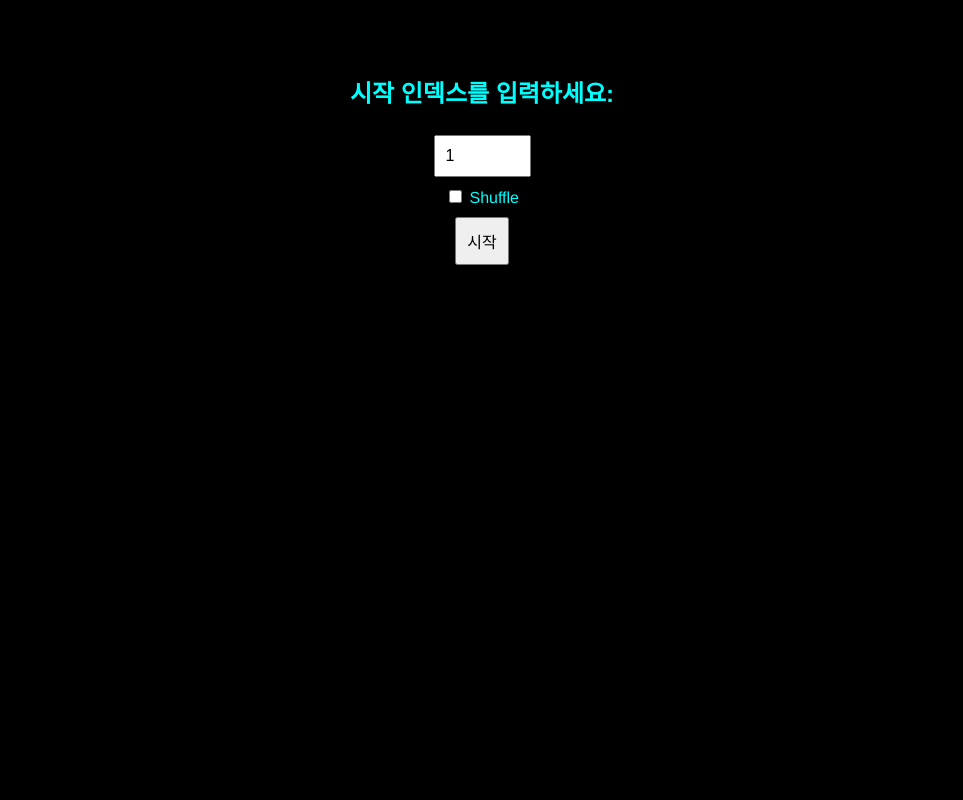
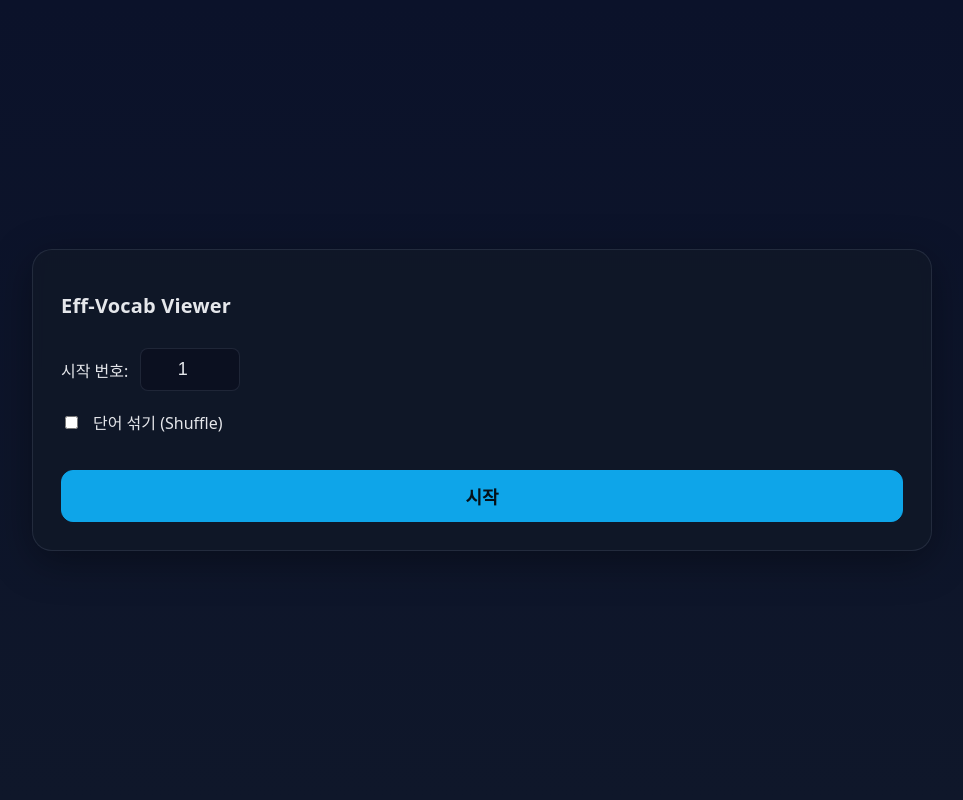
Before and after one commit to khakha93/english-vocab, a Flask app: page / in a window 1280 px wide. Shown: the whole page, without its empty margins (158-1121 px from the left). Run offline with Flask 3, Linux system fonts and the light colour scheme; parts of the project's set-up code (start-up, migrations or seed data) failed here and were passed over.

Commit message:
UI 수정

```diff
--- a/app.py
+++ b/app.py
@@ -17,10 +17,13 @@ app.config["SESSION_TYPE"] = "filesystem"
 # os.makedirs(session_dir, exist_ok=True)
 # app.config["SESSION_FILE_DIR"] = session_dir
 
-# /tmp는 Render에서 안전하게 쓸 수 있는 디렉토리
-session_dir = '/tmp/flask_session'
-os.makedirs(session_dir, exist_ok=True)
-app.config["SESSION_FILE_DIR"] = session_dir
+# Render와 같은 일부 배포 환경에서는 '/tmp' 디렉토리에만 쓰기가 가능합니다.
+session_dir = os.path.join('/tmp', 'flask_session')
+try:
+    os.makedirs(session_dir, exist_ok=True)
+    app.config["SESSION_FILE_DIR"] = session_dir
+except OSError as e:
+    app.logger.warning(f"Could not create session directory: {e}")
 
 Session(app)
 
@@ -28,7 +31,7 @@ app.secret_key = 'your_very_secret_key'
 
 # 데이터 로딩 (애플리케이션 시작 시 한 번만 로드)
 try:
-    with open('./vocab/data.json', 'r', encoding='utf-8') as f:
+    with open('vocab/data.json', 'r', encoding='utf-8') as f:
         EFF_JS_ORIGINAL = json.load(f)
 except FileNotFoundError:
     print("Warning: efficiencyvoca_highschool_essential.csv not found.")
@@ -76,7 +79,31 @@ def viewer():
     """단어 학습 메인 화면"""
     if 'word_indices' not in session:
         return redirect(url_for('index'))
-    return render_template('viewer.html')
+
+    # 첫 단어 데이터를 미리 불러와서 템플릿에 전달
+    current_pos = session.get('current_index', 0)
+    word_indices = session['word_indices']
+
+    if not (0 <= current_pos < len(word_indices)):
+        # 학습할 단어가 없는 경우 요약 페이지로 바로 이동
+        return redirect(url_for('summary'))
+
+    actual_index = word_indices[current_pos]
+    first_word_data = EFF_JS_ORIGINAL[str(actual_index)]
+    session['last_index'] = actual_index
+
+    # 다음 단어를 위해 세션의 현재 위치를 미리 증가시킴
+    session['current_index'] = current_pos + 1
+
+    # 진행률 문자열 생성
+    progress = current_pos - session.get('start_index', 0) + 1
+    already_know = len(session.get('pass_rows', []))
+    progress_str = f"{progress} ({progress - already_know})"
+
+    # initial_word_data와 initial_progress를 템플릿에 전달
+    return render_template('viewer.html',
+                           initial_word_data=first_word_data,
+                           initial_progress=progress_str)
 
 
 @app.route('/get_word')
@@ -104,8 +131,8 @@ def get_word():
     already_know = len(session['pass_rows'])
 
     return jsonify({
-        'title_en': row['en'],
-        'title_ko': row['ko'],
+        'en': row['en'],
+        'ko': row['ko'],
         'deriv_en': row['deriv_en'],
         'deriv_ko': row['deriv_ko'],
         'progress': f"{progress} ({progress - already_know})",
--- /dev/null
+++ b/static/css/style.css
@@ -0,0 +1,207 @@
+:root {
+    --bg: #0f172a;
+    --card: #111827;
+    --muted: #94a3b8;
+    --txt: #e5e7eb;
+    --accent: #22d3ee;
+    --card-border: rgba(148, 163, 184, .15);
+    --screen-border: rgba(148, 163, 184, .25);
+}
+
+* {
+    box-sizing: border-box;
+}
+
+body {
+    margin: 0;
+    font-family: system-ui, -apple-system, Segoe UI, Roboto, Pretendard, Apple SD Gothic Neo, Malgun Gothic, Arial, sans-serif;
+    background: linear-gradient(180deg, #0b122a, #0f172a);
+    color: var(--txt);
+    min-height: 100vh;
+    min-height: calc(var(--vh, 1vh) * 100);
+    display: grid;
+    place-items: center;
+    padding: 24px;
+}
+
+.app {
+    width: min(900px, 92vw);
+    background: rgba(17, 24, 39, .8);
+    border: 1px solid var(--card-border);
+    border-radius: 20px;
+    padding: 28px;
+    box-shadow: 0 10px 40px rgba(0, 0, 0, .35);
+    backdrop-filter: blur(6px);
+}
+
+header {
+    display: flex;
+    align-items: center;
+    justify-content: space-between;
+    gap: 12px;
+    margin-bottom: 16px;
+}
+
+.title {
+    font-weight: 700;
+    letter-spacing: .2px;
+    font-size: 20px;
+}
+
+.muted {
+    color: var(--muted);
+    font-size: 14px;
+}
+
+.screen {
+    display: flex;
+    flex-direction: column; /* Default to top-bottom split for mobile */
+    height: 45vh;
+    min-height: 280px;
+    border-radius: 18px;
+    background: radial-gradient(1200px 400px at 50% 0%, rgba(34, 211, 238, .12), transparent), #0b1020;
+    border: 1px dashed var(--screen-border);
+    text-align: center;
+    padding: 0; /* Remove padding to allow panes to fill the space */
+    position: relative;
+}
+
+.word-pane {
+    flex: 1; /* Each pane takes equal space */
+    display: grid;
+    place-items: center;
+    padding: 20px;
+    overflow: hidden; /* Let JS handle overflow by adjusting font size */
+}
+
+/* Divider for vertical split */
+.word-pane:first-child {
+    border-bottom: 1px solid var(--screen-border);
+}
+
+@media (min-width: 768px) {
+    .screen {
+        flex-direction: row; /* Switch to left-right split on wider screens */
+    }
+    .word-pane:first-child {
+        border-bottom: none; /* Remove bottom border */
+        border-right: 1px solid var(--screen-border); /* Add right border for divider */
+    }
+}
+
+.word-title {
+    font-size: 72px; /* Base font size, will be adjusted by JS */
+    font-weight: 800;
+    letter-spacing: .02em;
+    color: var(--accent);
+    word-break: break-word; /* Break long words to prevent horizontal overflow */
+}
+
+.word-deriv {
+    font-size: 24px; /* Base font size, will be adjusted by JS */
+    color: var(--txt);
+    white-space: pre-wrap;
+    line-height: 1.6;
+    word-break: break-word; /* Break long words to prevent horizontal overflow */
+}
+
+/* Styles moved from index.html */
+.form-group {
+    margin-bottom: 1.2rem;
+    display: flex;
+    align-items: center;
+    gap: 12px;
+    font-size: 16px;
+}
+
+.form-group input[type="number"] {
+    width: 100px;
+    padding: 10px;
+    border-radius: 8px;
+    border: 1px solid var(--card-border);
+    background: #0b1020;
+    color: var(--txt);
+    font-size: 18px;
+    text-align: center;
+}
+
+button.primary {
+    background: #0ea5e9;
+    border-color: #0ea5e9;
+    color: #051018;
+    width: 100%;
+    padding: 12px;
+    font-size: 18px;
+    margin-top: 1rem;
+}
+
+/* Styles moved from summary.html */
+.summary-content {
+    background: #0b1020;
+    padding: 20px;
+    border-radius: 12px;
+    margin-bottom: 18px;
+    border: 1px solid var(--card-border);
+}
+
+.summary-content p {
+    margin: 8px 0;
+    font-size: 16px;
+}
+
+.controls {
+    display: flex;
+    gap: 10px;
+    flex-wrap: wrap;
+    margin-top: 18px;
+    justify-content: center;
+}
+
+button {
+    appearance: none;
+    border: none;
+    cursor: pointer;
+    padding: 10px 18px;
+    border-radius: 12px;
+    font-weight: 650;
+    font-size: 16px;
+    background: #1f2937;
+    color: var(--txt);
+    border: 1px solid rgba(148, 163, 184, .25);
+    transition: transform .04s ease, background .2s ease, border-color .2s ease;
+}
+
+button:hover {
+    background: #374151;
+    border-color: rgba(148, 163, 184, .5);
+}
+
+button:active {
+    transform: translateY(1px);
+}
+
+.screen-info {
+    display: flex;
+    justify-content: space-between;
+    align-items: center; /* Vertically align items */
+    color: var(--muted);
+    font-size: 14px;
+    margin-bottom: 12px; /* Add space between info bar and screen */
+    padding: 0 4px; /* Align with app padding */
+}
+
+.timer-controls {
+    display: flex;
+    gap: 8px;
+    align-items: center;
+}
+
+#timer-text {
+    cursor: default; /* No pointer needed on summary page */
+    user-select: none; /* Prevent text selection on click */
+    width: 80px; /* Give a fixed width to prevent layout shift */
+    text-align: right;
+    font-variant-numeric: tabular-nums; /* Ensure numbers have the same width */
+    height: 24px; /* Set a fixed height to prevent layout shift */
+    line-height: 24px; /* Vertically center the text/icon inside */
+}
--- a/templates/index.html
+++ b/templates/index.html
@@ -2,43 +2,25 @@
 <html lang="ko">
 <head>
     <meta charset="UTF-8">
-    <meta name="viewport" content="width=device-width, initial-scale=1.0">
-    <title>Eff-Vocab Viewer - 시작</title>
-    <style>
-        body { background-color: black; color: cyan; font-family: Helvetica, sans-serif; text-align: center; padding-top: 50px; }
-        .container { max-width: 500px; margin: auto; }
-        h1 { font-size: 24px; }
-        input[type="number"], button { font-size: 16px; padding: 10px; margin: 10px; }
-        .shuffle-label { font-size: 16px; }
-    </style>
-
-    <!-- 모바일 반응형 디자인을 위한 미디어 쿼리 -->
-    <style>
-        @media (max-width: 768px) {
-            .container {
-                padding-top: 20px;
-            }
-            input[type="number"], button {
-                width: 80%; /* 입력 필드와 버튼 너비 조정 */
-            }
-        }
-    </style>
+    <meta name="viewport" content="width=device-width, initial-scale=1.0, user-scalable=no">
+    <title>Eff-Vocab Viewer</title>
+    <link rel="stylesheet" href="{{ url_for('static', filename='css/style.css') }}">
 </head>
 <body>
-    <div class="container">
-        <h1>시작 인덱스를 입력하세요:</h1>
-        <form action="/" method="post">
-            <div>
+    <div class="app">
+        <header>
+            <h1 class="title">Eff-Vocab Viewer</h1>
+        </header>
+        <form method="POST">
+            <div class="form-group">
+                <label for="start_index">시작 번호:</label>
                 <input type="number" name="start_index" value="1" min="1" max="{{ max_index }}">
             </div>
-            <div>
-                <label class="shuffle-label">
-                    <input type="checkbox" name="is_shuffle"> Shuffle
-                </label>
+            <div class="form-group">
+                <input type="checkbox" id="is_shuffle" name="is_shuffle">
+                <label for="is_shuffle">단어 섞기 (Shuffle)</label>
             </div>
-            <div>
-                <button type="submit">시작</button>
-            </div>
+            <button type="submit" class="primary">시작</button>
         </form>
     </div>
 </body>
```
Also changed, not shown: static/js/viewer.js (+37 -14 lines), templates/summary.html (+24 -42 lines), templates/viewer.html (+29 -58 lines).
